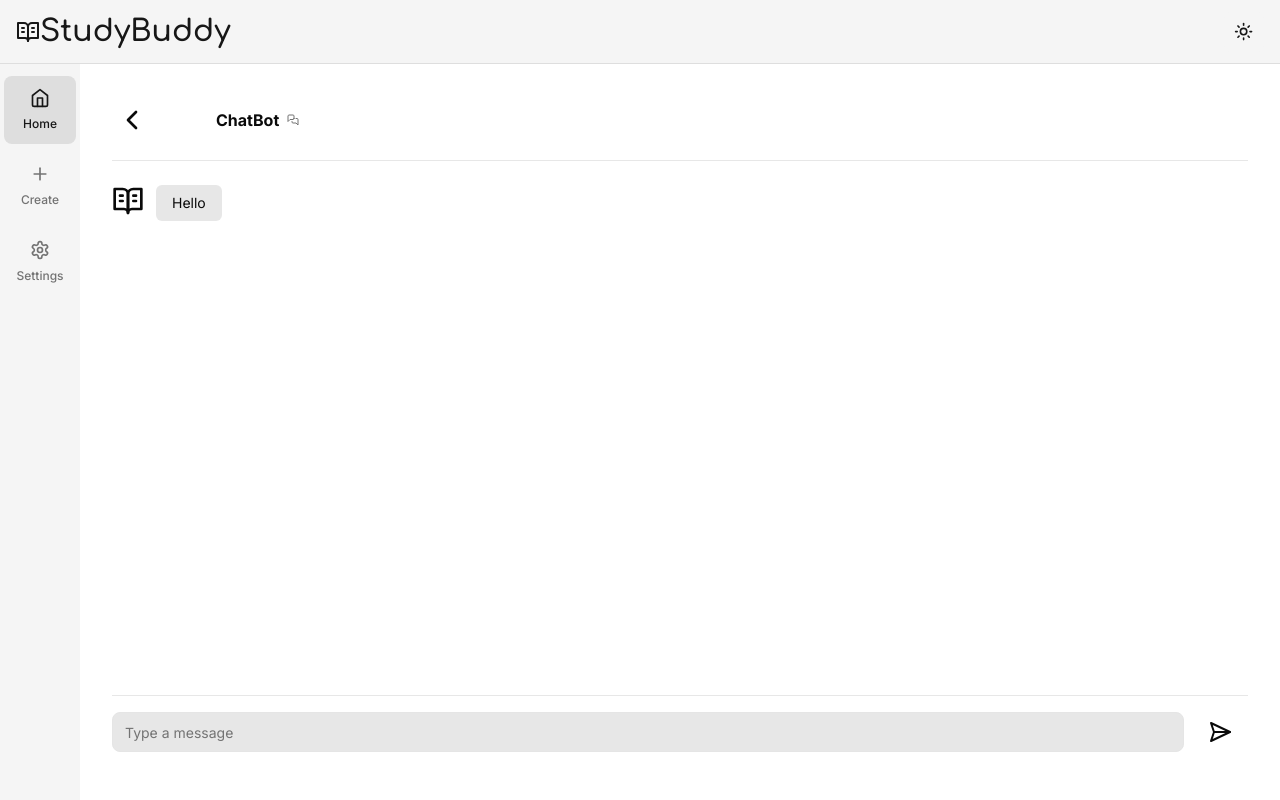
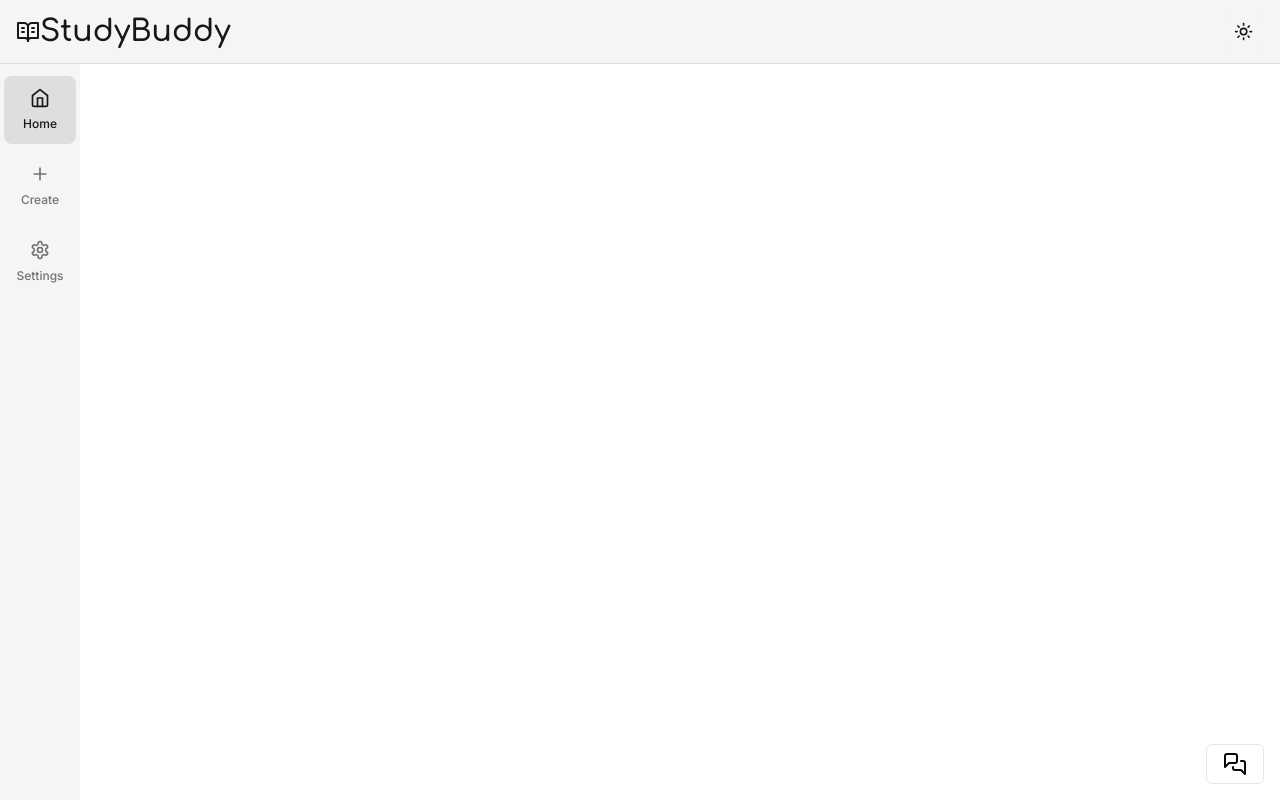
Before and after one commit to JacobJungg/StudyBuddy, a Next.js app: page / in a window 1280 px wide. Built offline with nearby package versions, Linux system fonts and the light colour scheme.

Commit message:
Moved chat into menubar and made new div

```diff
--- a/app/(root)/layout.tsx
+++ b/app/(root)/layout.tsx
@@ -6,10 +6,24 @@
  * @param navbar Calling from @/components/sidebar
  * @return main page layout
  */
-
+import { MessagesSquare    } from "lucide-react";
 import { Navbar } from "@/components/navbar"
 import { Sidebar } from "@/components/sidebar";
-
+import {
+  Menubar,
+  MenubarCheckboxItem,
+  MenubarContent,
+  MenubarItem,
+  MenubarMenu,
+  MenubarRadioGroup,
+  MenubarRadioItem,
+  MenubarSeparator,
+  MenubarShortcut,
+  MenubarSub,
+  MenubarSubContent,
+  MenubarSubTrigger,
+  MenubarTrigger,
+} from "@/components/ui/menubar"
 
 const RootLayout = async ({
   children
@@ -27,7 +41,20 @@ const RootLayout = async ({
       <Sidebar />
       </div>
       <main className="md:pl-20 pt-16 h-full">
-        {children}
+
+      <div className="fixed bottom-4 right-4">
+      <Menubar>
+        <MenubarMenu>
+          <MenubarTrigger><MessagesSquare/></MenubarTrigger>
+          <MenubarContent>
+               {children}
+          </MenubarContent>
+        </MenubarMenu>
+      </Menubar>
+      </div>
+
+
+
       </main>
     </div>
    );
```
